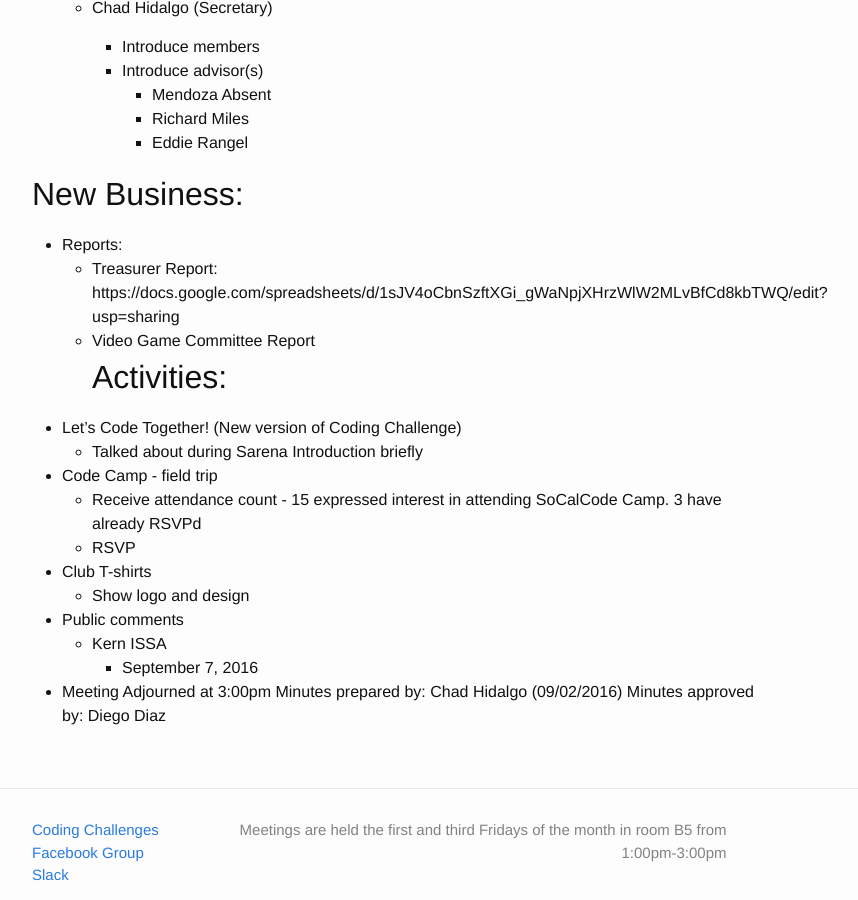
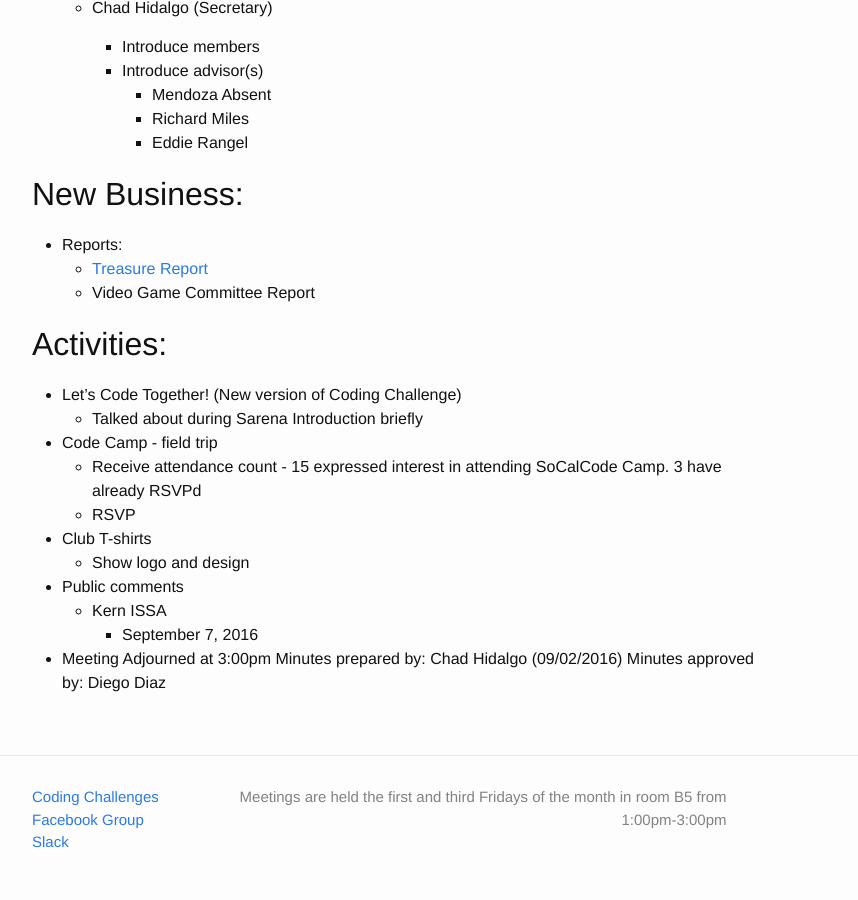
Before and after one commit to AICSC/aicsc.github.io, a Jekyll site: the page built from _posts/minutes/2016-09-02-minutes.markdown, in a window 1280 px wide and 900 px high, scrolled down 1419 px. Shown: the whole window, without its empty margins (238-1096 px from the left). Built offline with Jekyll 4.4.1, drawn with Linux system fonts in a browser that asks for light colours.

Commit message:
Update 2016-09-02-minutes.markdown (#35)

```diff
--- a/_posts/minutes/2016-09-02-minutes.markdown
+++ b/_posts/minutes/2016-09-02-minutes.markdown
@@ -57,9 +57,11 @@
 ## New Business:
 
   * Reports:
-    - Treasurer Report: https://docs.google.com/spreadsheets/d/1sJV4oCbnSzftXGi_gWaNpjXHrzWlW2MLvBfCd8kbTWQ/edit?usp=sharing
+    - [Treasure Report](https://docs.google.com/spreadsheets/d/1sJV4oCbnSzftXGi_gWaNpjXHrzWlW2MLvBfCd8kbTWQ/edit?usp=sharing)
     - Video Game Committee Report
+
 ## Activities:
+
   * Let’s Code Together! (New version of Coding Challenge)
     - Talked about during Sarena Introduction briefly
   * Code Camp - field trip
```
